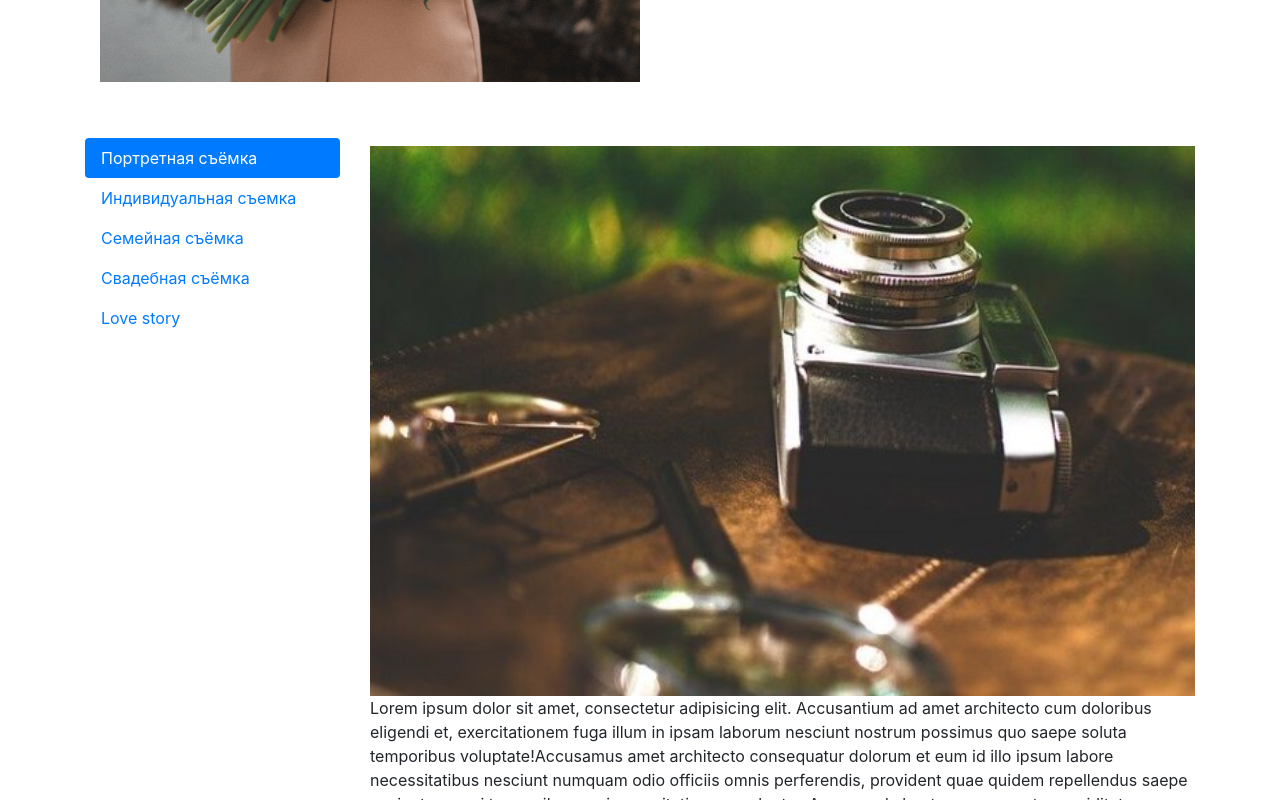
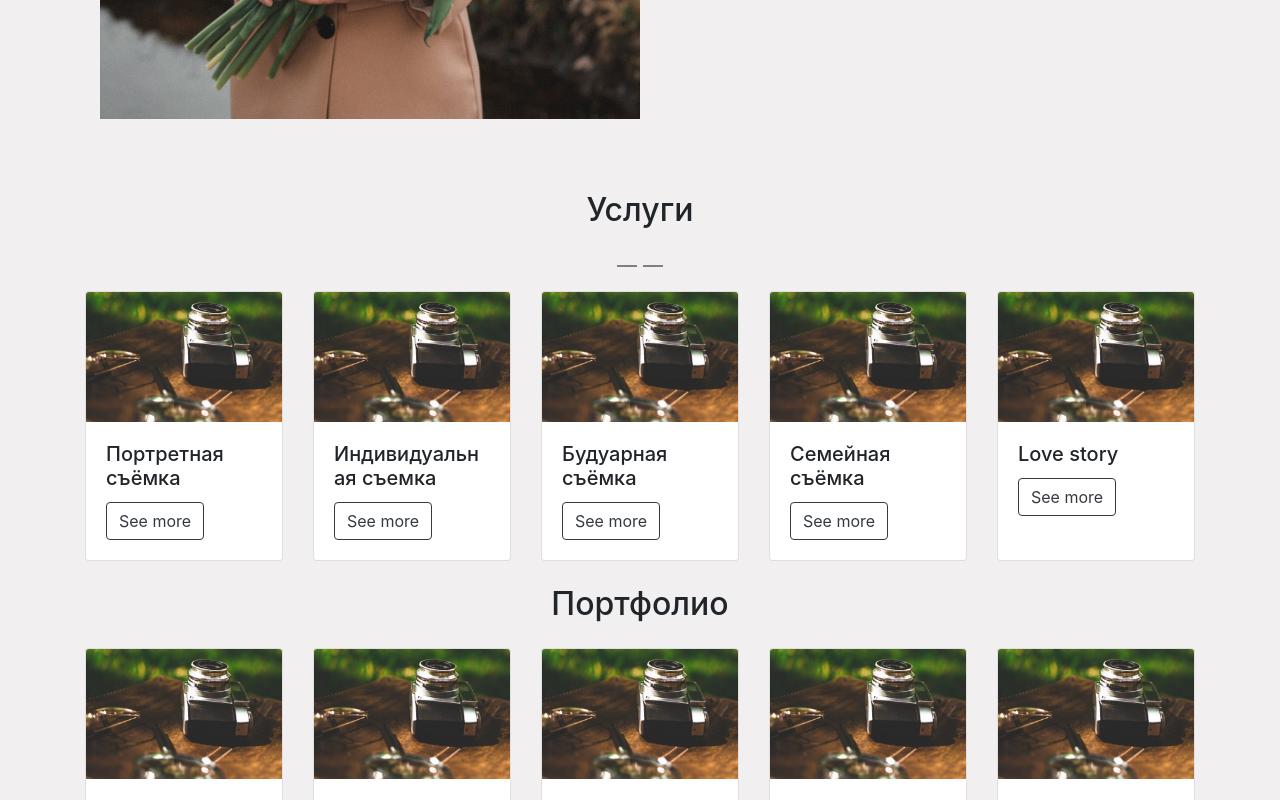
Before and after one commit to TatsianaMark/React-site, a React (Create React App) app in the folder react-site/: page / in a window 1280 px wide. Shown: the part 1320-2120 px from the top of the page. Built offline with nearby package versions, Linux system fonts and the light colour scheme.

Commit message:
feat: change card services and add element after

```diff
--- a/react-site/src/App.css
+++ b/react-site/src/App.css
@@ -1,7 +1,22 @@
 * {
     margin: 0;
     padding: 0;
-    box-sizing: border-box;
+    /*box-sizing: border-box;*/
+}
+.App{
+    background-color: #f1efef;
+}
+.content_services{
+    background-color: #e9e6e6;
+}
+.title h2:after {
+    content:'';
+    display: block;
+    margin: 35px auto 0;
+    width:46px;
+    height: 2px;
+    border-left:20px gray solid;
+    border-right: 20px gray solid;
 }
 @media(max-width: 578px) {
     .logo_title {
@@ -17,6 +32,9 @@
         display: flex;
         flex-direction: column;
         text-align: center;
+    }
+    .text h2:after {
+        margin-top: 4%;
     }
     .about_img{
         display: flex;
--- a/react-site/src/Pages/About.js
+++ b/react-site/src/Pages/About.js
@@ -8,7 +8,7 @@ export default function About() {
     return (
         <Container>
             <div className="container container_about pt-4 ">
-                <div className=" text text_about text-center ">
+                <div className=" title title_about text-center ">
                     <h2>Обо мне</h2>
                 </div>
                 <div className="about_img py-md-5 d-flex ">
--- a/react-site/src/Pages/Services.js
+++ b/react-site/src/Pages/Services.js
@@ -1,58 +1,135 @@
 import React from "react";
-import {Container, Tab, Nav, Row, Col} from "react-bootstrap";
 import cameraImg from '../assets/img/cameraImg.jpg';
+import {Container, CardDeck, Card,Button , Row, Col, Nav, Tab} from "react-bootstrap";
 
 export default function Services() {
     return (
-        <Container >
-            <Tab.Container id="ledt-tabs-example" defaultActiveKey="first">
-                <Row>
-                    <Col sm={3}>
-                        <Nav variant="pills" className="flex-column mt-2 ">
-                            <Nav.Item>
-                                <Nav.Link eventKey="first">Портретная съёмка</Nav.Link>
-                            </Nav.Item>
-                            <Nav.Item>
-                                <Nav.Link eventKey="second">Индивидуальная съемка</Nav.Link>
-                            </Nav.Item>
-                            <Nav.Item>
-                                <Nav.Link eventKey="third">Семейная съёмка</Nav.Link>
-                            </Nav.Item>
-                            <Nav.Item>
-                                <Nav.Link eventKey="fourth">Свадебная съёмка</Nav.Link>
-                            </Nav.Item>
-                            <Nav.Item>
-                                <Nav.Link eventKey="fifth">Love story</Nav.Link>
-                            </Nav.Item>
-                        </Nav>
-                    </Col>
-                    <Col sm={9}>
-                        <Tab.Content className="mt-3">
-                            <Tab.Pane eventKey="first">
-                              <img className="d-block w-100" src={cameraImg}/>
-                              <p><span>Lorem ipsum dolor sit amet, consectetur adipisicing elit. Accusantium ad amet architecto cum doloribus eligendi et, exercitationem fuga illum in ipsam laborum nesciunt nostrum possimus quo saepe soluta temporibus voluptate!</span><span>Accusamus amet architecto consequatur dolorum et eum id illo ipsum labore necessitatibus nesciunt numquam odio officiis omnis perferendis, provident quae quidem repellendus saepe sapiente, sequi temporibus veniam veritatis vero voluptas.</span><span>Assumenda beatae consequatur cupiditate deserunt dicta dolorem eligendi exercitationem illo in laboriosam minima minus molestias, nihil, nostrum optio perferendis provident quae quasi quis sed similique sit sunt vitae voluptate voluptatibus.</span><span>Ab alias aliquam animi aperiam at, autem beatae cumque distinctio dolores dolorum explicabo iure laboriosam magni maiores, minima natus nisi non officiis quam quod rerum saepe ullam vero voluptas voluptatem?</span></p>
-                            </Tab.Pane>
-                            <Tab.Pane eventKey="second">
-                                <img className="d-block w-100" src={cameraImg}/>
-                                <p><span>Lorem ipsum dolor sit amet, consectetur adipisicing elit. Accusantium ad amet architecto cum doloribus eligendi et, exercitationem fuga illum in ipsam laborum nesciunt nostrum possimus quo saepe soluta temporibus voluptate!</span><span>Accusamus amet architecto consequatur dolorum et eum id illo ipsum labore necessitatibus nesciunt numquam odio officiis omnis perferendis, provident quae quidem repellendus saepe sapiente, sequi temporibus veniam veritatis vero voluptas.</span><span>Assumenda beatae consequatur cupiditate deserunt dicta dolorem eligendi exercitationem illo in laboriosam minima minus molestias, nihil, nostrum optio perferendis provident quae quasi quis sed similique sit sunt vitae voluptate voluptatibus.</span><span>Ab alias aliquam animi aperiam at, autem beatae cumque distinctio dolores dolorum explicabo iure laboriosam magni maiores, minima natus nisi non officiis quam quod rerum saepe ullam vero voluptas voluptatem?</span></p>
-                            </Tab.Pane>
-                            <Tab.Pane eventKey="third">
-                                <img className="d-block w-100" src={cameraImg}/>
-                                <p><span>Lorem ipsum dolor sit amet, consectetur adipisicing elit. Accusantium ad amet architecto cum doloribus eligendi et, exercitationem fuga illum in ipsam laborum nesciunt nostrum possimus quo saepe soluta temporibus voluptate!</span><span>Accusamus amet architecto consequatur dolorum et eum id illo ipsum labore necessitatibus nesciunt numquam odio officiis omnis perferendis, provident quae quidem repellendus saepe sapiente, sequi temporibus veniam veritatis vero voluptas.</span><span>Assumenda beatae consequatur cupiditate deserunt dicta dolorem eligendi exercitationem illo in laboriosam minima minus molestias, nihil, nostrum optio perferendis provident quae quasi quis sed similique sit sunt vitae voluptate voluptatibus.</span><span>Ab alias aliquam animi aperiam at, autem beatae cumque distinctio dolores dolorum explicabo iure laboriosam magni maiores, minima natus nisi non officiis quam quod rerum saepe ullam vero voluptas voluptatem?</span></p>
-                            </Tab.Pane>
-                            <Tab.Pane eventKey="fourth">
-                                <img className="d-block w-100" src={cameraImg}/>
-                                <p><span>Lorem ipsum dolor sit amet, consectetur adipisicing elit. Accusantium ad amet architecto cum doloribus eligendi et, exercitationem fuga illum in ipsam laborum nesciunt nostrum possimus quo saepe soluta temporibus voluptate!</span><span>Accusamus amet architecto consequatur dolorum et eum id illo ipsum labore necessitatibus nesciunt numquam odio officiis omnis perferendis, provident quae quidem repellendus saepe sapiente, sequi temporibus veniam veritatis vero voluptas.</span><span>Assumenda beatae consequatur cupiditate deserunt dicta dolorem eligendi exercitationem illo in laboriosam minima minus molestias, nihil, nostrum optio perferendis provident quae quasi quis sed similique sit sunt vitae voluptate voluptatibus.</span><span>Ab alias aliquam animi aperiam at, autem beatae cumque distinctio dolores dolorum explicabo iure laboriosam magni maiores, minima natus nisi non officiis quam quod rerum saepe ullam vero voluptas voluptatem?</span></p>
-                            </Tab.Pane>
-                            <Tab.Pane eventKey="fifth">
-                                <img className="d-block w-100" src={cameraImg}/>
-                                <p><span>Lorem ipsum dolor sit amet, consectetur adipisicing elit. Accusantium ad amet architecto cum doloribus eligendi et, exercitationem fuga illum in ipsam laborum nesciunt nostrum possimus quo saepe soluta temporibus voluptate!</span><span>Accusamus amet architecto consequatur dolorum et eum id illo ipsum labore necessitatibus nesciunt numquam odio officiis omnis perferendis, provident quae quidem repellendus saepe sapiente, sequi temporibus veniam veritatis vero voluptas.</span><span>Assumenda beatae consequatur cupiditate deserunt dicta dolorem eligendi exercitationem illo in laboriosam minima minus molestias, nihil, nostrum optio perferendis provident quae quasi quis sed similique sit sunt vitae voluptate voluptatibus.</span><span>Ab alias aliquam animi aperiam at, autem beatae cumque distinctio dolores dolorum explicabo iure laboriosam magni maiores, minima natus nisi non officiis quam quod rerum saepe ullam vero voluptas voluptatem?</span></p>
-                            </Tab.Pane>
-                        </Tab.Content>
-                    </Col>
-                </Row>
-
-            </Tab.Container>
+        <Container>
+            <div className="title text-center m-4">
+                <h2>Услуги</h2>
+            </div>
+            <CardDeck>
+                <Card>
+                    <Card.Img
+                        variant="top"
+                        src={cameraImg}
+                    />
+                    <Card.Body>
+                        <Card.Title>Портретная съёмка</Card.Title>
+                        <Button variant="outline-dark">See more</Button>
+                    </Card.Body>
+                </Card>
+                <Card>
+                    <Card.Img
+                        variant="top"
+                        src={cameraImg}
+                    />
+                    <Card.Body>
+                        <Card.Title>Индивидуальная съемка</Card.Title>
+                        <Button variant="outline-dark">See more</Button>
+                    </Card.Body>
+                </Card>
+                <Card>
+                    <Card.Img
+                        variant="top"
+                        src={cameraImg}
+                    />
+                    <Card.Body>
+                        <Card.Title>Будуарная съёмка</Card.Title>
+                        <Button variant="outline-dark">See more</Button>
+                    </Card.Body>
+                </Card>
+                <Card>
+                    <Card.Img
+                        variant="top"
+                        src={cameraImg}
+                    />
+                    <Card.Body>
+                        <Card.Title>Семейная съёмка</Card.Title>
+                        <Button variant="outline-dark">See more</Button>
+                    </Card.Body>
+                </Card>
+                <Card>
+                    <Card.Img
+                        variant="top"
+                        src={cameraImg}
+                    />
+                    <Card.Body>
+                        <Card.Title>Love story</Card.Title>
+                        <Button variant="outline-dark">See more</Button>
+                    </Card.Body>
+                </Card>
+            </CardDeck>
         </Container>
     );
 }
+
+
+
+
+
+// import React from "react";
+// import {Container, Tab, Nav, Row, Col} from "react-bootstrap";
+// import cameraImg from '../assets/img/cameraImg.jpg';
+//
+// export default function Services() {
+//     return (
+//         <Container >
+//             <div className="container container_services">
+//                 <div className="title title_services text-center ">
+//                     <h2>Услуги</h2>
+//                 </div>
+//                 <div className="content content_services">
+//                 <Tab.Container id="ledt-tabs-example" defaultActiveKey="first">
+//                 <Row>
+//                     <Col sm={3}>
+//                         <Nav variant="pills" className="flex-column mt-2 ">
+//                             <Nav.Item>
+//                                 <Nav.Link eventKey="first">Портретная съёмка</Nav.Link>
+//                             </Nav.Item>
+//                             <Nav.Item>
+//                                 <Nav.Link eventKey="second">Индивидуальная съемка</Nav.Link>
+//                             </Nav.Item>
+//                             <Nav.Item>
+//                                 <Nav.Link eventKey="third">Семейная съёмка</Nav.Link>
+//                             </Nav.Item>
+//                             <Nav.Item>
+//                                 <Nav.Link eventKey="fourth">Свадебная съёмка</Nav.Link>
+//                             </Nav.Item>
+//                             <Nav.Item>
+//                                 <Nav.Link eventKey="fifth">Love story</Nav.Link>
+//                             </Nav.Item>
+//                         </Nav>
+//                     </Col>
+//                     <Col sm={9}>
+//                         <Tab.Content className="mt-3">
+//                             <Tab.Pane eventKey="first">
+//                               <img className="d-block w-100" src={cameraImg}/>
+//                               <p><span>Lorem ipsum dolor sit amet, consectetur adipisicing elit. Accusantium ad amet architecto cum doloribus eligendi et, exercitationem fuga illum in ipsam laborum nesciunt nostrum possimus quo saepe soluta temporibus voluptate!</span><span>Accusamus amet architecto consequatur dolorum et eum id illo ipsum labore necessitatibus nesciunt numquam odio officiis omnis perferendis, provident quae quidem repellendus saepe sapiente, sequi temporibus veniam veritatis vero voluptas.</span><span>Assumenda beatae consequatur cupiditate deserunt dicta dolorem eligendi exercitationem illo in laboriosam minima minus molestias, nihil, nostrum optio perferendis provident quae quasi quis sed similique sit sunt vitae voluptate voluptatibus.</span><span>Ab alias aliquam animi aperiam at, autem beatae cumque distinctio dolores dolorum explicabo iure laboriosam magni maiores, minima natus nisi non officiis quam quod rerum saepe ullam vero voluptas voluptatem?</span></p>
+//                             </Tab.Pane>
+//                             <Tab.Pane eventKey="second">
+//                                 <img className="d-block w-100" src={cameraImg}/>
+//                                 <p><span>Lorem ipsum dolor sit amet, consectetur adipisicing elit. Accusantium ad amet architecto cum doloribus eligendi et, exercitationem fuga illum in ipsam laborum nesciunt nostrum possimus quo saepe soluta temporibus voluptate!</span><span>Accusamus amet architecto consequatur dolorum et eum id illo ipsum labore necessitatibus nesciunt numquam odio officiis omnis perferendis, provident quae quidem repellendus saepe sapiente, sequi temporibus veniam veritatis vero voluptas.</span><span>Assumenda beatae consequatur cupiditate deserunt dicta dolorem eligendi exercitationem illo in laboriosam minima minus molestias, nihil, nostrum optio perferendis provident quae quasi quis sed similique sit sunt vitae voluptate voluptatibus.</span><span>Ab alias aliquam animi aperiam at, autem beatae cumque distinctio dolores dolorum explicabo iure laboriosam magni maiores, minima natus nisi non officiis quam quod rerum saepe ullam vero voluptas voluptatem?</span></p>
+//                             </Tab.Pane>
+//                             <Tab.Pane eventKey="third">
+//                                 <img className="d-block w-100" src={cameraImg}/>
+//                                 <p><span>Lorem ipsum dolor sit amet, consectetur adipisicing elit. Accusantium ad amet architecto cum doloribus eligendi et, exercitationem fuga illum in ipsam laborum nesciunt nostrum possimus quo saepe soluta temporibus voluptate!</span><span>Accusamus amet architecto consequatur dolorum et eum id illo ipsum labore necessitatibus nesciunt numquam odio officiis omnis perferendis, provident quae quidem repellendus saepe sapiente, sequi temporibus veniam veritatis vero voluptas.</span><span>Assumenda beatae consequatur cupiditate deserunt dicta dolorem eligendi exercitationem illo in laboriosam minima minus molestias, nihil, nostrum optio perferendis provident quae quasi quis sed similique sit sunt vitae voluptate voluptatibus.</span><span>Ab alias aliquam animi aperiam at, autem beatae cumque distinctio dolores dolorum explicabo iure laboriosam magni maiores, minima natus nisi non officiis quam quod rerum saepe ullam vero voluptas voluptatem?</span></p>
+//                             </Tab.Pane>
+//                             <Tab.Pane eventKey="fourth">
+//                                 <img className="d-block w-100" src={cameraImg}/>
+//                                 <p><span>Lorem ipsum dolor sit amet, consectetur adipisicing elit. Accusantium ad amet architecto cum doloribus eligendi et, exercitationem fuga illum in ipsam laborum nesciunt nostrum possimus quo saepe soluta temporibus voluptate!</span><span>Accusamus amet architecto consequatur dolorum et eum id illo ipsum labore necessitatibus nesciunt numquam odio officiis omnis perferendis, provident quae quidem repellendus saepe sapiente, sequi temporibus veniam veritatis vero voluptas.</span><span>Assumenda beatae consequatur cupiditate deserunt dicta dolorem eligendi exercitationem illo in laboriosam minima minus molestias, nihil, nostrum optio perferendis provident quae quasi quis sed similique sit sunt vitae voluptate voluptatibus.</span><span>Ab alias aliquam animi aperiam at, autem beatae cumque distinctio dolores dolorum explicabo iure laboriosam magni maiores, minima natus nisi non officiis quam quod rerum saepe ullam vero voluptas voluptatem?</span></p>
+//                             </Tab.Pane>
+//                             <Tab.Pane eventKey="fifth">
+//                                 <img className="d-block w-100" src={cameraImg}/>
+//                                 <p><span>Lorem ipsum dolor sit amet, consectetur adipisicing elit. Accusantium ad amet architecto cum doloribus eligendi et, exercitationem fuga illum in ipsam laborum nesciunt nostrum possimus quo saepe soluta temporibus voluptate!</span><span>Accusamus amet architecto consequatur dolorum et eum id illo ipsum labore necessitatibus nesciunt numquam odio officiis omnis perferendis, provident quae quidem repellendus saepe sapiente, sequi temporibus veniam veritatis vero voluptas.</span><span>Assumenda beatae consequatur cupiditate deserunt dicta dolorem eligendi exercitationem illo in laboriosam minima minus molestias, nihil, nostrum optio perferendis provident quae quasi quis sed similique sit sunt vitae voluptate voluptatibus.</span><span>Ab alias aliquam animi aperiam at, autem beatae cumque distinctio dolores dolorum explicabo iure laboriosam magni maiores, minima natus nisi non officiis quam quod rerum saepe ullam vero voluptas voluptatem?</span></p>
+//                             </Tab.Pane>
+//                         </Tab.Content>
+//                     </Col>
+//                 </Row>
+//
+//             </Tab.Container>
+//             </div>
+//             </div>
+//         </Container>
+//     );
+// }
```
Also changed, not shown: react-site/src/Pages/Portfolio.js (+0 -38 lines).
